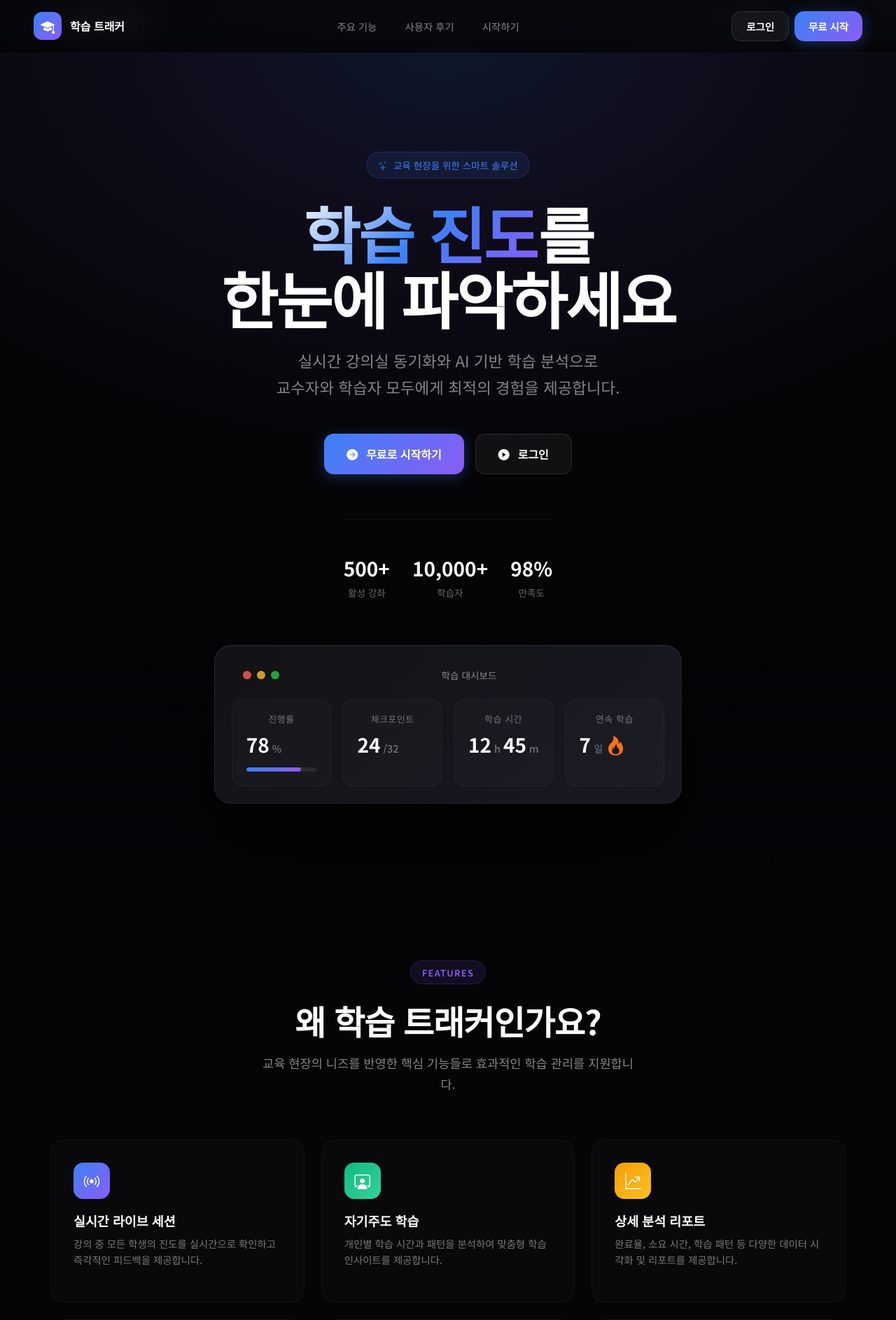
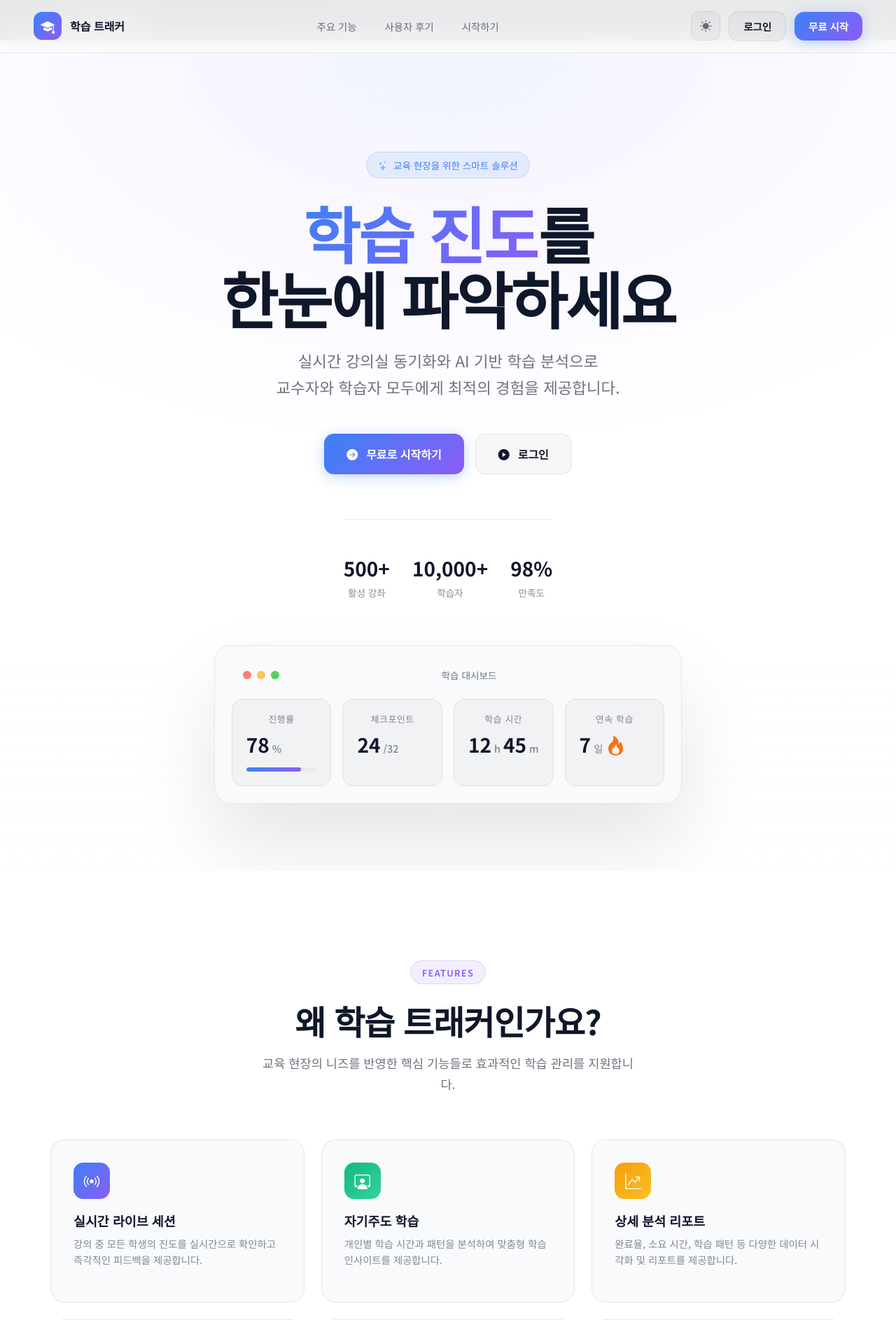
Before and after one commit to yonseiedtech/Learning_Tracker, a Flask app: page / in a window 1280 px wide. Shown: the top 1887 px of the page at 70% size. Run offline with Flask 3, Linux system fonts and the light colour scheme; some libraries are stand-ins or nearby versions.

Commit message:
Add theme toggle to landing page for light and dark modes
Refactor `app/templates/index.html` to support dark and light themes using CSS variables and a theme toggle button, persisting user preference with localStorage.

Replit-Commit-Author: Agent
Replit-Commit-Session-Id: 53278480-8dba-44e6-b34d-d8bc547a0744
Replit-Commit-Checkpoint-Type: full_checkpoint
Replit-Commit-Event-Id: 1073330d-a2cc-4b45-9e49-40f572b8be59
Replit-Commit-Screenshot-Url: https://storage.googleapis.com/screenshot-production-us-central1/9e7cd1d4-9efb-408f-86c5-07a8ed5140b1/53278480-8dba-44e6-b34d-d8bc547a0744/Dddyzkx
Replit-Helium-Checkpoint-Created: true

```diff
--- a/app/templates/index.html
+++ b/app/templates/index.html
@@ -4,9 +4,41 @@
 
 {% block content %}
 <style>
-.landing-dark {
-    background: #050508;
-    color: #ffffff;
+:root {
+    --landing-bg: #050508;
+    --landing-text: #ffffff;
+    --landing-text-muted: rgba(255, 255, 255, 0.5);
+    --landing-text-subtle: rgba(255, 255, 255, 0.4);
+    --landing-nav-bg: rgba(5, 5, 8, 0.85);
+    --landing-nav-scrolled: rgba(5, 5, 8, 0.95);
+    --landing-border: rgba(255, 255, 255, 0.06);
+    --landing-card-bg: rgba(15, 15, 20, 0.8);
+    --landing-card-hover: rgba(255, 255, 255, 0.04);
+    --landing-input-bg: rgba(255, 255, 255, 0.03);
+    --landing-glow-1: rgba(59, 130, 246, 0.15);
+    --landing-glow-2: rgba(139, 92, 246, 0.08);
+    --landing-shadow: rgba(0, 0, 0, 0.5);
+}
+
+[data-theme="light"] {
+    --landing-bg: #ffffff;
+    --landing-text: #0f172a;
+    --landing-text-muted: rgba(15, 23, 42, 0.6);
+    --landing-text-subtle: rgba(15, 23, 42, 0.5);
+    --landing-nav-bg: rgba(255, 255, 255, 0.9);
+    --landing-nav-scrolled: rgba(255, 255, 255, 0.98);
+    --landing-border: rgba(0, 0, 0, 0.08);
+    --landing-card-bg: rgba(248, 250, 252, 0.95);
+    --landing-card-hover: rgba(59, 130, 246, 0.05);
+    --landing-input-bg: rgba(0, 0, 0, 0.03);
+    --landing-glow-1: rgba(59, 130, 246, 0.08);
+    --landing-glow-2: rgba(139, 92, 246, 0.05);
+    --landing-shadow: rgba(0, 0, 0, 0.1);
+}
+
+.landing-page {
+    background: var(--landing-bg);
+    color: var(--landing-text);
     margin: -2rem calc(-50vw + 50%);
     margin-top: -2rem;
     padding: 0;
@@ -29,15 +62,16 @@
     display: flex;
     justify-content: space-between;
     align-items: center;
-    background: rgba(5, 5, 8, 0.85);
+    background: var(--landing-nav-bg);
     backdrop-filter: blur(20px);
-    border-bottom: 1px solid rgba(255, 255, 255, 0.03);
+    border-bottom: 1px solid var(--landing-border);
     transition: all 0.3s ease;
 }
 
 .landing-nav.scrolled {
     padding: 0.75rem 3rem;
-    background: rgba(5, 5, 8, 0.95);
+    background: var(--landing-nav-scrolled);
+    box-shadow: 0 4px 20px var(--landing-shadow);
 }
 
 .landing-logo {
@@ -45,7 +79,7 @@
     align-items: center;
     gap: 0.75rem;
     text-decoration: none;
-    color: #fff;
+    color: var(--landing-text);
 }
 
 .landing-logo-icon {
@@ -68,7 +103,7 @@
 }
 
 .landing-nav-links a {
-    color: rgba(255, 255, 255, 0.5);
+    color: var(--landing-text-muted);
     text-decoration: none;
     font-size: 0.9rem;
     font-weight: 500;
@@ -88,12 +123,44 @@
 }
 
 .landing-nav-links a:hover {
-    color: #ffffff;
+    color: var(--landing-text);
 }
 
 .landing-nav-links a:hover::after {
     width: 100%;
 }
+
+.landing-nav-actions {
+    display: flex;
+    align-items: center;
+    gap: 0.75rem;
+}
+
+.theme-toggle {
+    width: 42px;
+    height: 42px;
+    border-radius: 12px;
+    border: 1px solid var(--landing-border);
+    background: var(--landing-input-bg);
+    color: var(--landing-text-muted);
+    cursor: pointer;
+    display: flex;
+    align-items: center;
+    justify-content: center;
+    font-size: 1.1rem;
+    transition: all 0.3s ease;
+}
+
+.theme-toggle:hover {
+    background: var(--landing-card-hover);
+    color: var(--landing-text);
+    border-color: rgba(59, 130, 246, 0.3);
+}
+
+.theme-toggle .bi-moon-fill { display: block; }
+.theme-toggle .bi-sun-fill { display: none; }
+[data-theme="light"] .theme-toggle .bi-moon-fill { display: none; }
+[data-theme="light"] .theme-toggle .bi-sun-fill { display: block; }
 
 .landing-hero {
     min-height: 100vh;
@@ -115,7 +182,7 @@
     transform: translateX(-50%);
     width: 150%;
     height: 100%;
-    background: radial-gradient(ellipse at center, rgba(59, 130, 246, 0.15) 0%, rgba(139, 92, 246, 0.08) 30%, transparent 70%);
+    background: radial-gradient(ellipse at center, var(--landing-glow-1) 0%, var(--landing-glow-2) 30%, transparent 70%);
     pointer-events: none;
 }
 
@@ -126,7 +193,7 @@
     left: 0;
     right: 0;
     height: 300px;
-    background: linear-gradient(to top, #050508, transparent);
+    background: linear-gradient(to top, var(--landing-bg), transparent);
     pointer-events: none;
 }
 
@@ -174,7 +241,7 @@
 }
 
 .landing-title-gradient {
-    background: linear-gradient(135deg, #ffffff 0%, #3b82f6 50%, #8b5cf6 100%);
+    background: linear-gradient(135deg, #3b82f6 0%, #8b5cf6 100%);
     -webkit-background-clip: text;
     -webkit-text-fill-color: transparent;
     background-clip: text;
@@ -182,7 +249,7 @@
 
 .landing-subtitle {
     font-size: clamp(1.1rem, 2.5vw, 1.4rem);
-    color: rgba(255, 255, 255, 0.5);
+    color: var(--landing-text-muted);
     max-width: 600px;
     line-height: 1.7;
     margin-bottom: 3rem;
@@ -220,15 +287,16 @@
 }
 
 .landing-cta-secondary {
-    background: rgba(255, 255, 255, 0.05);
-    border: 1px solid rgba(255, 255, 255, 0.1);
+    background: var(--landing-input-bg);
+    border: 1px solid var(--landing-border);
+    color: var(--landing-text);
     box-shadow: none;
 }
 
 .landing-cta-secondary:hover {
-    background: rgba(255, 255, 255, 0.1);
+    background: var(--landing-card-hover);
     box-shadow: none;
-    color: #ffffff;
+    color: var(--landing-text);
 }
 
 .landing-trust {
@@ -237,7 +305,7 @@
     gap: 2rem;
     margin-top: 4rem;
     padding-top: 3rem;
-    border-top: 1px solid rgba(255, 255, 255, 0.05);
+    border-top: 1px solid var(--landing-border);
     animation: fadeInUp 0.6s ease-out 0.4s both;
 }
 
@@ -248,12 +316,12 @@
 .landing-trust-value {
     font-size: 1.75rem;
     font-weight: 700;
-    color: #ffffff;
+    color: var(--landing-text);
 }
 
 .landing-trust-label {
     font-size: 0.85rem;
-    color: rgba(255, 255, 255, 0.4);
+    color: var(--landing-text-subtle);
     margin-top: 0.25rem;
 }
 
@@ -266,11 +334,12 @@
 }
 
 .landing-showcase-card {
-    background: linear-gradient(135deg, rgba(20, 20, 25, 0.9) 0%, rgba(30, 30, 40, 0.8) 100%);
-    border: 1px solid rgba(255, 255, 255, 0.06);
+    background: var(--landing-card-bg);
+    border: 1px solid var(--landing-border);
     border-radius: 24px;
     padding: 1.5rem;
-    box-shadow: 0 60px 120px rgba(0, 0, 0, 0.6), inset 0 1px 0 rgba(255, 255, 255, 0.05);
+    box-shadow: 0 60px 120px var(--landing-shadow);
+    backdrop-filter: blur(10px);
 }
 
 .landing-showcase-header {
@@ -296,7 +365,7 @@
     flex: 1;
     text-align: center;
     font-size: 0.85rem;
-    color: rgba(255, 255, 255, 0.5);
+    color: var(--landing-text-muted);
 }
 
 .landing-showcase-content {
@@ -306,22 +375,22 @@
 }
 
 .landing-showcase-item {
-    background: rgba(255, 255, 255, 0.02);
-    border: 1px solid rgba(255, 255, 255, 0.04);
+    background: var(--landing-input-bg);
+    border: 1px solid var(--landing-border);
     border-radius: 16px;
     padding: 1.25rem;
     transition: all 0.3s ease;
 }
 
 .landing-showcase-item:hover {
-    background: rgba(255, 255, 255, 0.04);
+    background: var(--landing-card-hover);
     border-color: rgba(59, 130, 246, 0.2);
     transform: translateY(-2px);
 }
 
 .landing-showcase-item h4 {
     font-size: 0.8rem;
-    color: rgba(255, 255, 255, 0.4);
+    color: var(--landing-text-subtle);
     margin-bottom: 0.5rem;
     font-weight: 500;
     text-transform: uppercase;
@@ -331,7 +400,7 @@
 .landing-showcase-item .value {
     font-size: 1.75rem;
     font-weight: 700;
-    color: #ffffff;
+    color: var(--landing-text);
     display: flex;
     align-items: baseline;
     gap: 0.25rem;
@@ -339,13 +408,13 @@
 
 .landing-showcase-item .value span {
     font-size: 0.9rem;
-    color: rgba(255, 255, 255, 0.4);
+    color: var(--landing-text-subtle);
     font-weight: 500;
 }
 
 .landing-showcase-progress {
     height: 6px;
-    background: rgba(255, 255, 255, 0.08);
+    background: var(--landing-input-bg);
     border-radius: 100px;
     margin-top: 0.75rem;
     overflow: hidden;
@@ -397,7 +466,7 @@
 }
 
 .landing-section-desc {
-    color: rgba(255, 255, 255, 0.5);
+    color: var(--landing-text-muted);
     font-size: 1.1rem;
     max-width: 550px;
     margin: 0 auto;
@@ -411,13 +480,14 @@
 }
 
 .landing-feature-card {
-    background: rgba(255, 255, 255, 0.02);
-    border: 1px solid rgba(255, 255, 255, 0.04);
+    background: var(--landing-card-bg);
+    border: 1px solid var(--landing-border);
     border-radius: 20px;
     padding: 2rem;
     transition: all 0.4s cubic-bezier(0.4, 0, 0.2, 1);
     position: relative;
     overflow: hidden;
+    backdrop-filter: blur(10px);
 }
 
 .landing-feature-card::before {
@@ -463,20 +534,20 @@
     font-size: 1.15rem;
     font-weight: 600;
     margin-bottom: 0.6rem;
-    color: #ffffff;
+    color: var(--landing-text);
 }
 
 .landing-feature-desc {
-    color: rgba(255, 255, 255, 0.45);
+    color: var(--landing-text-subtle);
     line-height: 1.65;
     font-size: 0.9rem;
 }
 
 .landing-testimonials {
     padding: 6rem 2rem;
-    background: rgba(59, 130, 246, 0.02);
-    border-top: 1px solid rgba(255, 255, 255, 0.03);
-    border-bottom: 1px solid rgba(255, 255, 255, 0.03);
+    background: var(--landing-card-bg);
+    border-top: 1px solid var(--landing-border);
+    border-bottom: 1px solid var(--landing-border);
 }
 
 .landing-testimonial-grid {
@@ -634,7 +709,7 @@
 }
 </style>
 
-<div class="landing-dark">
+<div class="landing-page" id="landingPage">
     <nav class="landing-nav" id="landingNav">
         <a href="{{ url_for('main.index') }}" class="landing-logo">
             <div class="landing-logo-icon">
@@ -647,7 +722,11 @@
             <li><a href="#testimonials">사용자 후기</a></li>
             <li><a href="#start">시작하기</a></li>
         </ul>
-        <div class="d-flex gap-2">
+        <div class="landing-nav-actions">
+            <button class="theme-toggle" id="themeToggle" aria-label="테마 변경">
+                <i class="bi bi-moon-fill"></i>
+                <i class="bi bi-sun-fill"></i>
+            </button>
             <a href="{{ url_for('auth.login') }}" class="landing-cta landing-cta-secondary" style="padding: 0.6rem 1.25rem; font-size: 0.9rem;">로그인</a>
             <a href="{{ url_for('auth.register') }}" class="landing-cta" style="padding: 0.6rem 1.25rem; font-size: 0.9rem;">무료 시작</a>
         </div>
@@ -862,13 +941,34 @@
 </div>
 
 <script>
-window.addEventListener('scroll', function() {
+document.addEventListener('DOMContentLoaded', function() {
+    const landingPage = document.getElementById('landingPage');
+    const themeToggle = document.getElementById('themeToggle');
     const nav = document.getElementById('landingNav');
-    if (window.scrollY > 50) {
-        nav.classList.add('scrolled');
-    } else {
-        nav.classList.remove('scrolled');
+
+    const savedTheme = localStorage.getItem('landingTheme') || 'dark';
+    if (savedTheme === 'light') {
+        landingPage.setAttribute('data-theme', 'light');
     }
+
+    themeToggle.addEventListener('click', function() {
+        const currentTheme = landingPage.getAttribute('data-theme');
+        if (currentTheme === 'light') {
+            landingPage.removeAttribute('data-theme');
+            localStorage.setItem('landingTheme', 'dark');
+        } else {
+            landingPage.setAttribute('data-theme', 'light');
+            localStorage.setItem('landingTheme', 'light');
+        }
+    });
+
+    window.addEventListener('scroll', function() {
+        if (window.scrollY > 50) {
+            nav.classList.add('scrolled');
+        } else {
+            nav.classList.remove('scrolled');
+        }
+    });
 });
 </script>
 {% endblock %}
```
Also changed, not shown: other parts of app/templates/index.html (+18 -11 lines).
